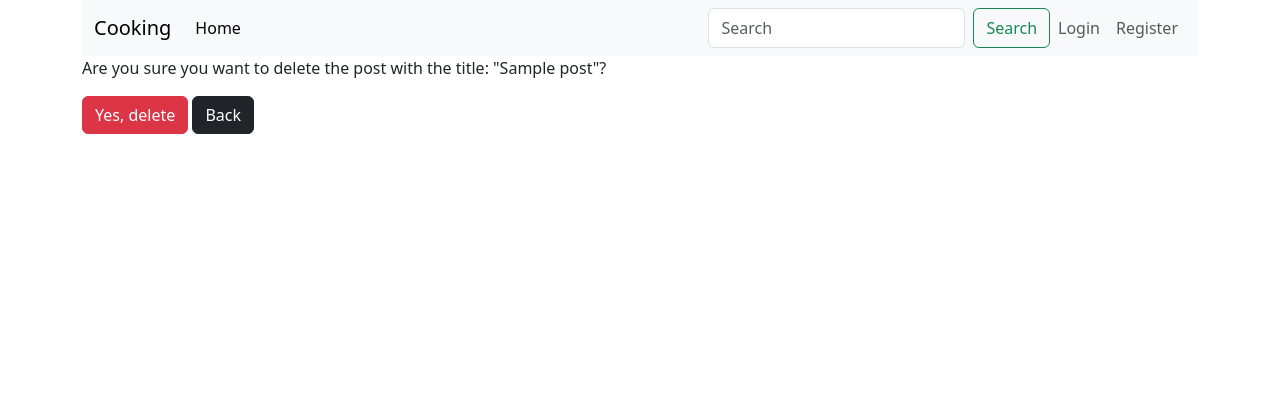
After one commit to evgborovoy/culinary, a Django app: page /post/1/delete/ in a window 1280 px wide. The commit adds this page. Shown: the top 420 px of the page. Run offline with Django 5.2, Linux system fonts and the light colour scheme; tables that the repository leaves empty hold one stand-in row (values such as "Sample post").

Commit message:
add soft deleting post

```diff
--- /dev/null
+++ b/cooking/templates/cooking/post_confirm_delete.html
@@ -0,0 +1,13 @@
+{% extends "base.html" %}
+
+{% block main %}
+    <form action="" method="post">
+        {% csrf_token %}
+        <p>Are you sure you want to delete the post with the title: "{{ post.title }}"?</p>
+        <input type="submit" value="Yes, delete" class="btn btn-danger">
+        <a href="{{ post.get_absolute_url }}" class="btn btn-dark">Back</a>
+    </form>
+    <div>
+        <div style="margin-top: 720px;"></div>
+    </div>
+{% endblock %}
--- a/cooking/templates/cooking/post_detail.html
+++ b/cooking/templates/cooking/post_detail.html
@@ -7,9 +7,9 @@
                 <div class="card">
                     <div class="card-header d-flex justify-content-between">{{ post.category }}
                         <div>
-                            <a href="#!" class="btn btn-dark">Delete</a>
+                            <a href="{% url 'cooking:post_delete' pk=post.pk %}" class="btn btn-dark">Delete</a>
                             <a href="{% url 'cooking:post_update' pk=post.pk %}" class="btn btn-dark">Change</a>
-                            <a href="#!" class="btn btn-dark">Back</a>
+                            <a href="{% url 'cooking:category_list' pk=post.category.pk %}" class="btn btn-dark">Back</a>
                         </div>
                     </div>
                     <div class="card-body">
--- a/cooking/urls.py
+++ b/cooking/urls.py
@@ -1,5 +1,6 @@
 from django.urls import path
-from .views import user_login, user_logout, user_register, Index, PostsByCategory, PostDetail, AddPost, PostUpdate
+from .views import user_login, user_logout, user_register, Index, PostsByCategory, PostDetail, AddPost, PostUpdate, \
+    PostDelete
 
 app_name = "cooking"
 
@@ -8,6 +9,7 @@ urlpatterns = [
     path("category/<int:pk>/", PostsByCategory.as_view(), name="category_list"),
     path("post/<int:pk>/", PostDetail.as_view(), name="post_detail"),
     path("post/<int:pk>/update/", PostUpdate.as_view(), name="post_update"),
+    path("post/<int:pk>/delete/", PostDelete.as_view(), name="post_delete"),
     path("add_post/", AddPost.as_view(), name="add_post"),
     path("login/", user_login, name="login"),
     path("logout/", user_logout, name="logout"),
--- a/cooking/views.py
+++ b/cooking/views.py
@@ -1,9 +1,10 @@
-from django.http import HttpRequest, HttpResponse
+from django.http import HttpRequest, HttpResponse, HttpResponseRedirect
 from django.shortcuts import render, get_object_or_404, redirect
 from django.db.models import F
 from django.contrib.auth import login, logout
 from django.contrib import messages
-from django.views.generic import ListView, DetailView, CreateView, UpdateView
+from django.urls import reverse_lazy
+from django.views.generic import ListView, DetailView, CreateView, UpdateView, DeleteView
 
 from .models import Post, Category
 from .forms import PostAddForm, LoginForm, RegistrationForm
@@ -55,6 +56,17 @@ class PostUpdate(UpdateView):
     template_name = "cooking/add_post.html"
 
 
+class PostDelete(DeleteView):
+    model = Post
+    success_url = reverse_lazy("cooking:index")
+
+    def form_valid(self, form):
+        success_url = self.get_success_url()
+        self.object.is_published = False
+        self.object.save()
+        return HttpResponseRedirect(success_url)
+
+
 def user_login(request: HttpRequest) -> HttpResponse:
     if request.method == "POST":
         form = LoginForm(data=request.POST)
```
